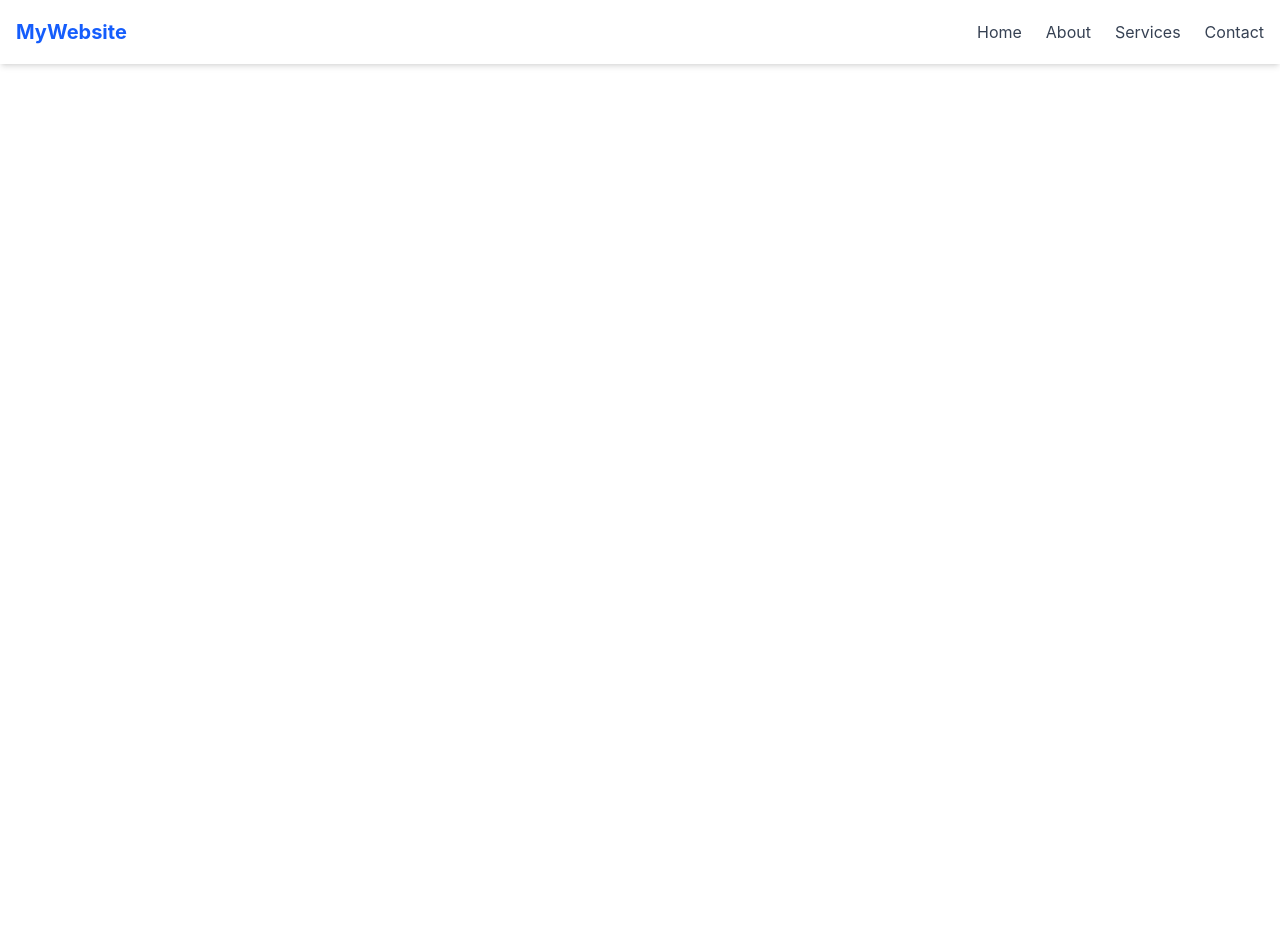
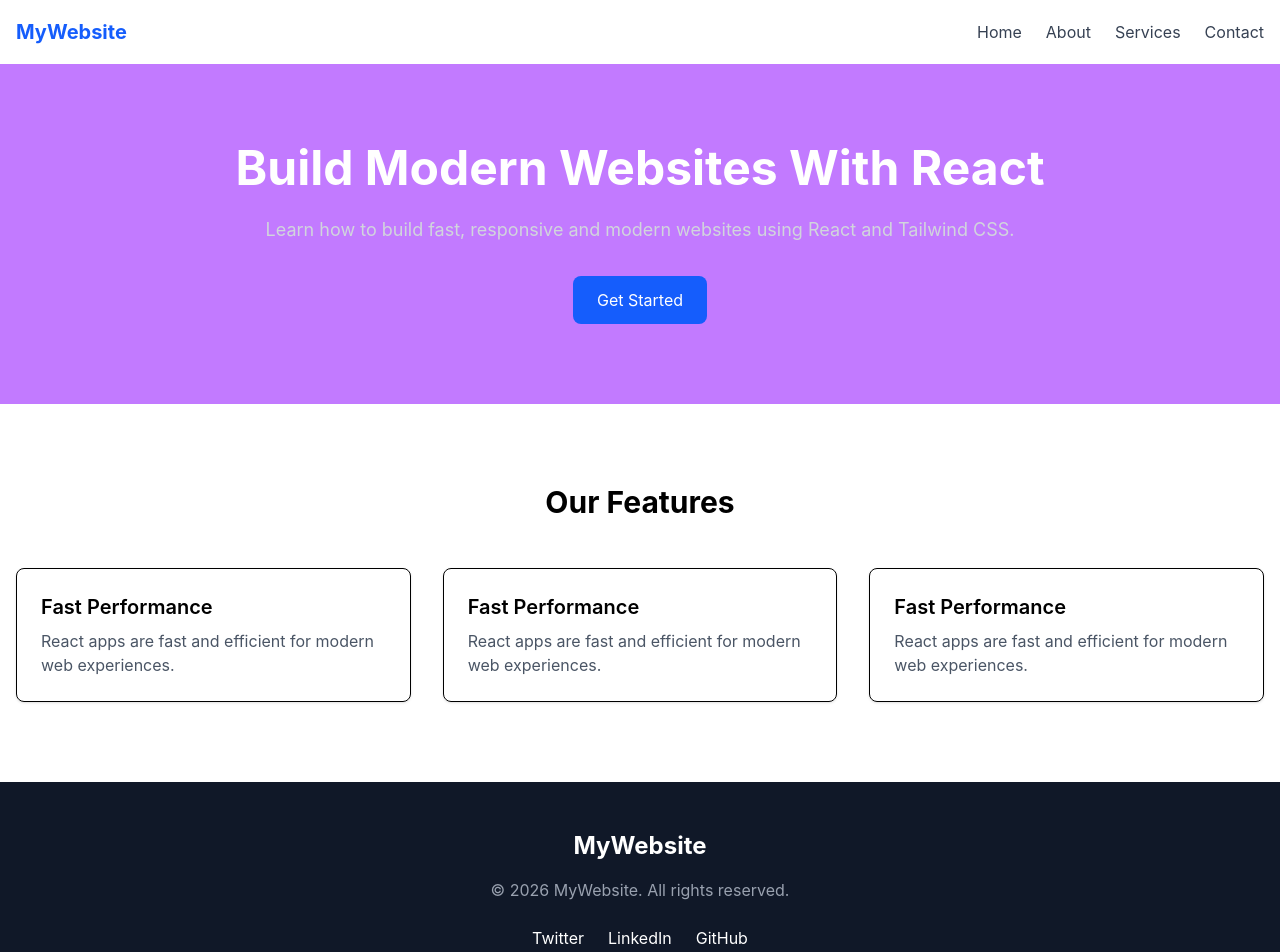
Before and after one commit to ADEDANCE/futurepedia-clone, a React (Vite) app: page / in a window 1280 px wide. Shown: the top 952 px of the page. Before the commit the page ends 800 px from the top, so only its background shows below. Built offline with nearby package versions, Linux system fonts and the light colour scheme.

Commit message:
feat:Import hero and footer sections

```diff
--- a/src/App.jsx
+++ b/src/App.jsx
@@ -1,14 +1,20 @@
-import { useState } from 'react';
-import Navber from './components/Navber';
+import { useState } from "react";
+import Navber from "./components/Navber";
+import Hero from "./sections/Hero";
+import Trending from "./sections/trending";
+import Footer from "./sections/Footer";
 
 function App() {
-  const [count, setCount] = useState(0)
+  const [count, setCount] = useState(0);
 
   return (
     <>
-    <Navber />
+      <Navber />
+      <Hero />
+      <Trending />
+      <Footer />
     </>
-  )
+  );
 }
 
-export default App
+export default App;
```
